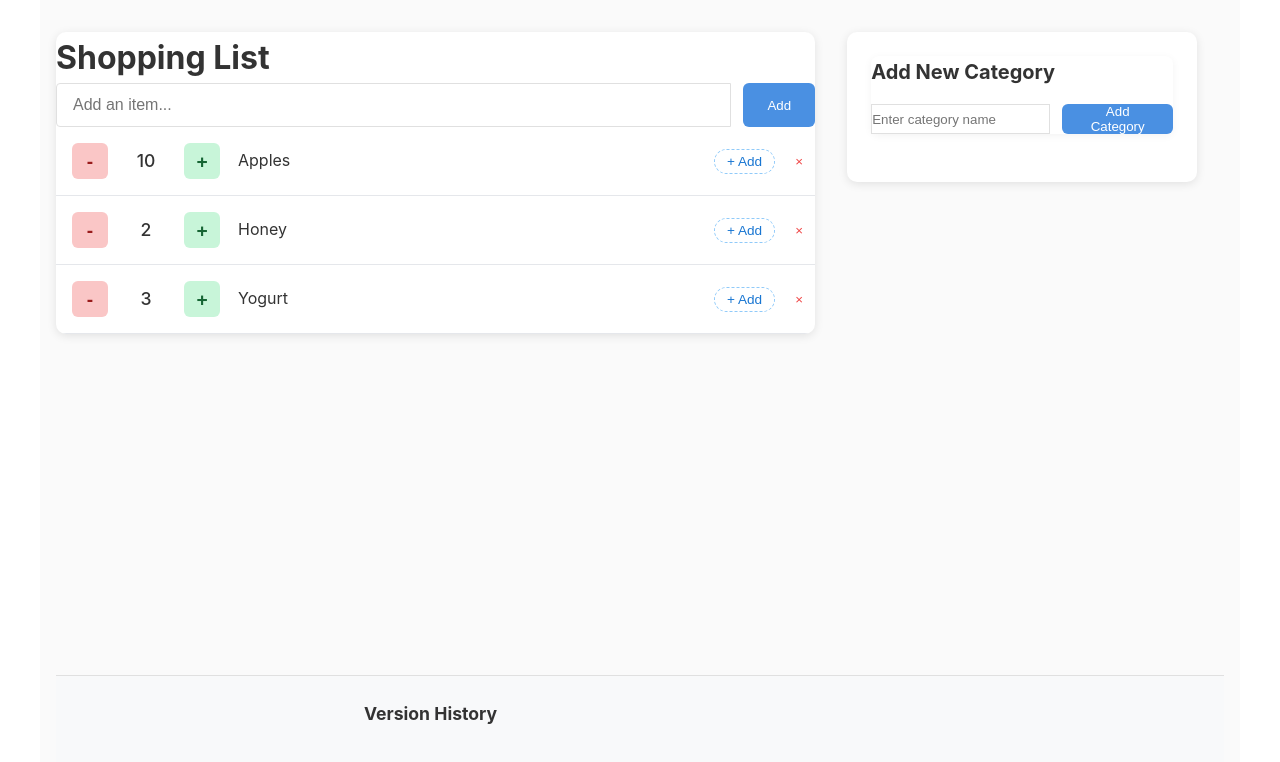
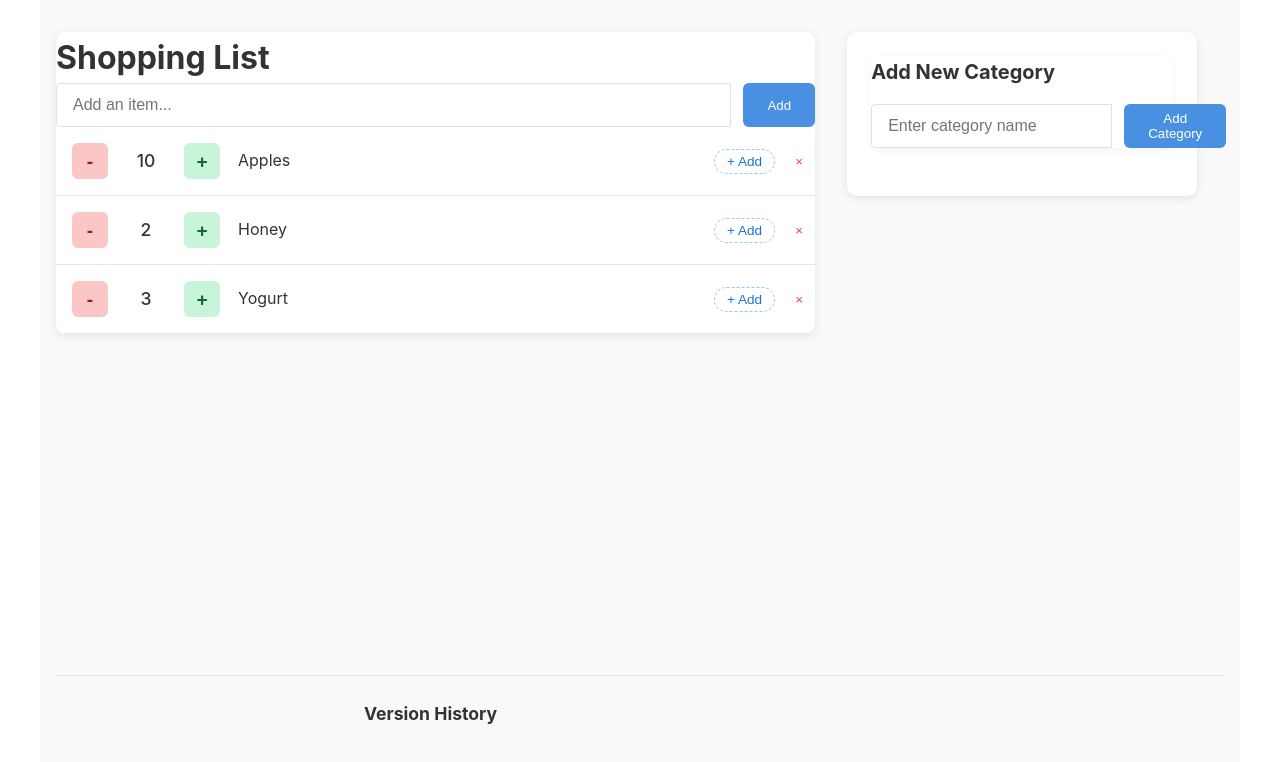
Before and after one commit to dgrayling/shopping-list, a Next.js app: page / in a window 1280 px wide. Shown: the top 762 px of the page. Built offline with nearby package versions, Linux system fonts and the light colour scheme.

Commit message:
Fix input styling bug

```diff
--- a/src/app/page.tsx
+++ b/src/app/page.tsx
@@ -248,6 +248,7 @@ export default function Home() {
                 placeholder="Enter category name"
                 required
                 aria-label="New category name"
+                className={styles.input}
               />
               <button
                 type="submit"
```
